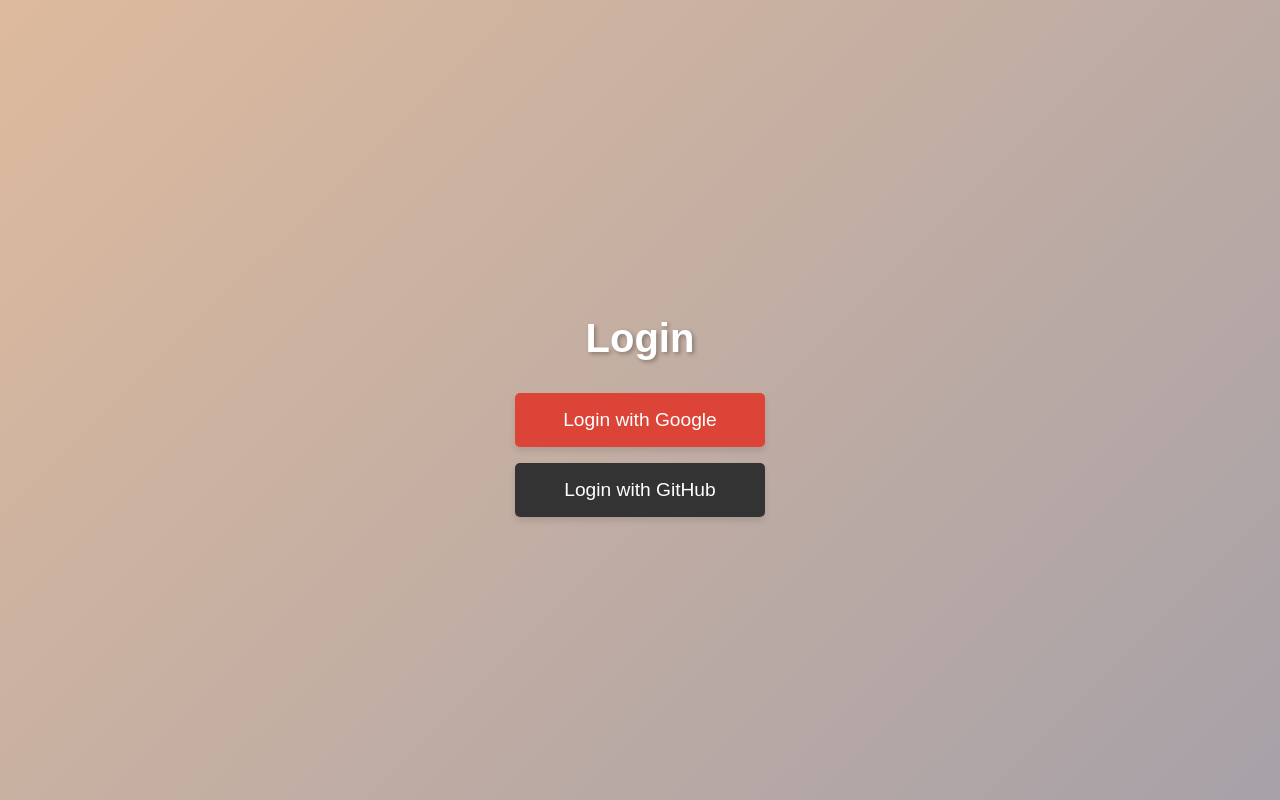
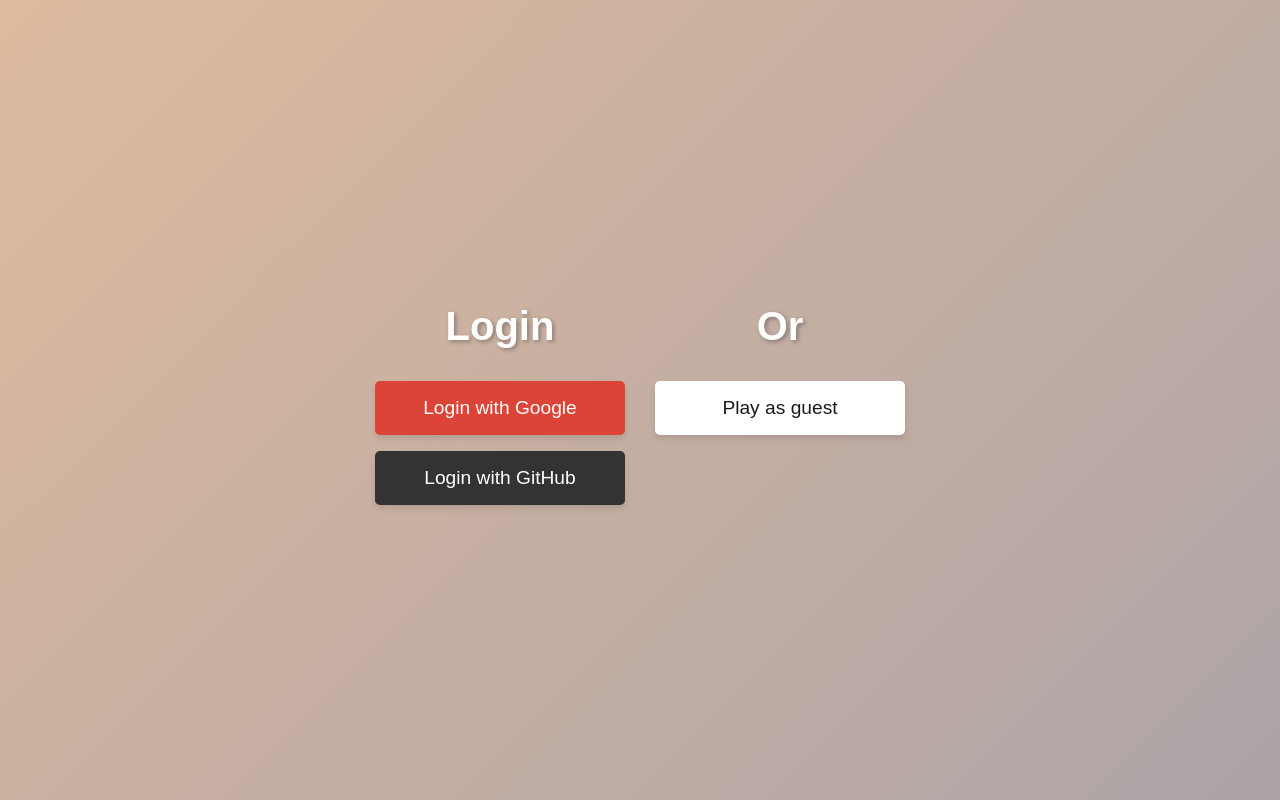
Before and after one commit to maciej-MKan/chess, a React (Vite) app in the folder frontend/: page /login in a window 1280 px wide. Shown: the top 800 px of the page. Built offline with nearby package versions, Linux system fonts and the light colour scheme.

Commit message:
frontend-add_guest_component

```diff
--- a/frontend/src/App.jsx
+++ b/frontend/src/App.jsx
@@ -1,5 +1,5 @@
 import React from 'react';
-import { BrowserRouter as Router, Routes, Route, useNavigate } from 'react-router-dom';
+import {BrowserRouter as Router, Route, Routes} from 'react-router-dom';
 import Chessboard from "./views/board/board";
 import Login from "./views/dashboard/components/Login";
 
--- /dev/null
+++ b/frontend/src/views/dashboard/components/GuestComponent.jsx
@@ -0,0 +1,23 @@
+import React from "react";
+import "./Login.css"
+import {useNavigate} from "react-router-dom";
+
+const GuestComponent = () => {
+
+    const navigate = useNavigate();
+
+    const handleGuestPlay = () => {
+        navigate("/");
+    }
+
+    return (
+        <div className="guest-container">
+            <h2>Or</h2>
+            <div className="guest-box">
+                <button className="button-guest" onClick={() => handleGuestPlay('google')}>Play as guest</button>
+            </div>
+        </div>
+    );
+}
+
+export default GuestComponent;
--- a/frontend/src/views/dashboard/components/Login.css
+++ b/frontend/src/views/dashboard/components/Login.css
@@ -1,13 +1,30 @@
 /* Login.css */
 .login-container {
     display: flex;
-    flex-direction: column;
+    flex-direction: row;
+    background: linear-gradient(135deg, rgba(213, 169, 133, 0.8), #a7a1a8);
+    align-items: flex-start;
+    justify-content: center;
+    height: 100vh;
+    color: #fff;
+    font-family: 'Arial', sans-serif;
+    padding-top: 20%;
+}
+
+.guest-container {
+    margin: 15px;
     align-items: center;
     justify-content: center;
-    height: 100vh;
-    background: linear-gradient(135deg, rgba(213, 169, 133, 0.8), #a7a1a8);
-    color: #fff;
-    font-family: 'Arial', sans-serif;
+    display: flex;
+    flex-direction: column;
+}
+
+.oauth2-container {
+    margin: 15px;
+    align-items: center;
+    justify-content: center;
+    display: flex;
+    flex-direction: column;
 }
 
 h2 {
@@ -17,6 +34,12 @@ h2 {
 }
 
 .provider-box {
+    display: flex;
+    flex-direction: column;
+    gap: 1rem;
+}
+
+.guest-box {
     display: flex;
     flex-direction: column;
     gap: 1rem;
@@ -52,3 +75,13 @@ button {
     background-color: #24292e;
     transform: scale(1.05);
 }
+
+.button-guest {
+    background-color: #ffffff;
+    color: rgba(0, 0, 0, 0.9);
+}
+
+.button-guest:hover {
+    background-color: #d0d0d0;
+    transform: scale(1.05);
+}
--- a/frontend/src/views/dashboard/components/Login.jsx
+++ b/frontend/src/views/dashboard/components/Login.jsx
@@ -1,23 +1,40 @@
-import React from "react";
+import React, {useEffect, useState} from "react";
+import {useNavigate} from 'react-router-dom'
 import "./Login.css"
-
-const backendUri = import.meta.env.VITE_BACKEND_URI
-const frontUri = import.meta.env.VITE_FRONTEND_URI
+import Oauth2Component from "./Oauth2Component";
+import GuestComponent from "./GuestComponent";
 
 const Login = () => {
-    const handleLogin = (provider) => {
-        window.location.href = `${backendUri}/oauth2/authorization/${provider}`;
-    };
+    const navigate = useNavigate();
+    const [hasToken, setHasToken] = useState(null);
+
+    useEffect(() => {
+        const token = document.cookie.split('; ').find(row => row.startsWith('token='));
+
+        if (token) {
+            setHasToken(true);
+            navigate("/");
+            console.log("found token")
+        } else {
+            setHasToken(false);
+            console.log("token not found render login page")
+        }
+    }, [navigate]);
+
+    if (hasToken === null) {
+        return <div>checking token...</div>;
+    }
+
+    if (hasToken) {
+        return null; // or a loading indicator
+    }
 
     return (
         <div className="login-container">
-            <h2>Login</h2>
-            <div className="provider-box">
-                <button className="button-google" onClick={() => handleLogin('google')}>Login with Google</button>
-                <button className="button-gh" onClick={() => handleLogin('github')}>Login with GitHub</button>
-            </div>
+            <Oauth2Component/>
+            <GuestComponent/>
         </div>
-    );
+    )
 }
 
 export default Login;
--- /dev/null
+++ b/frontend/src/views/dashboard/components/Oauth2Component.jsx
@@ -0,0 +1,23 @@
+import React from "react";
+import "./Login.css"
+
+const backendUri = import.meta.env.VITE_BACKEND_URI
+const frontUri = import.meta.env.VITE_FRONTEND_URI
+
+const Oauth2Component = () => {
+    const handleLogin = (provider) => {
+        window.location.href = `${backendUri}/oauth2/authorization/${provider}`;
+    };
+
+    return (
+        <div className="oauth2-container">
+            <h2>Login</h2>
+            <div className="provider-box">
+                <button className="button-google" onClick={() => handleLogin('google')}>Login with Google</button>
+                <button className="button-gh" onClick={() => handleLogin('github')}>Login with GitHub</button>
+            </div>
+        </div>
+    );
+}
+
+export default Oauth2Component;
```
Lines whose indentation alone changed are shown as unchanged.
